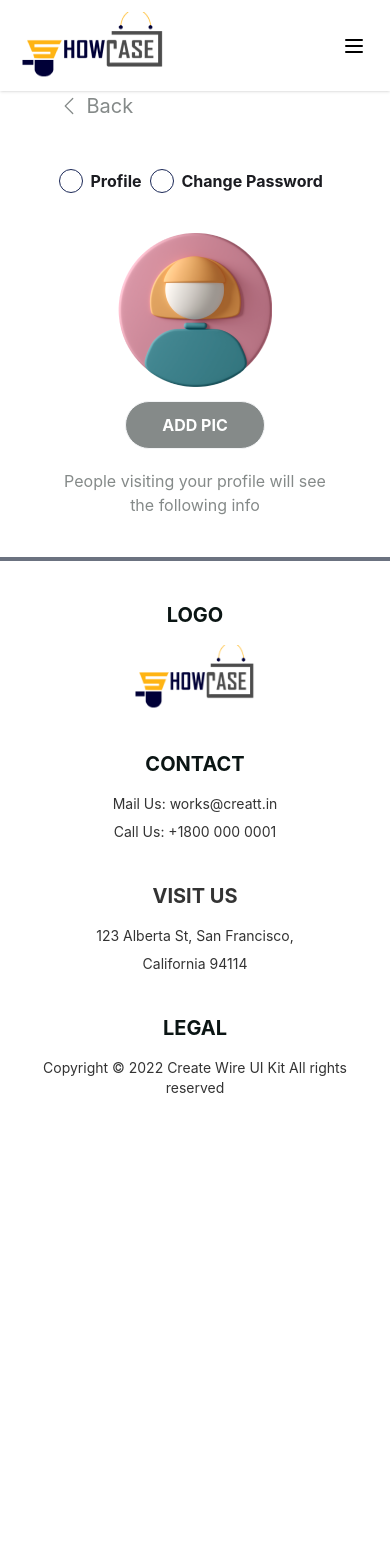
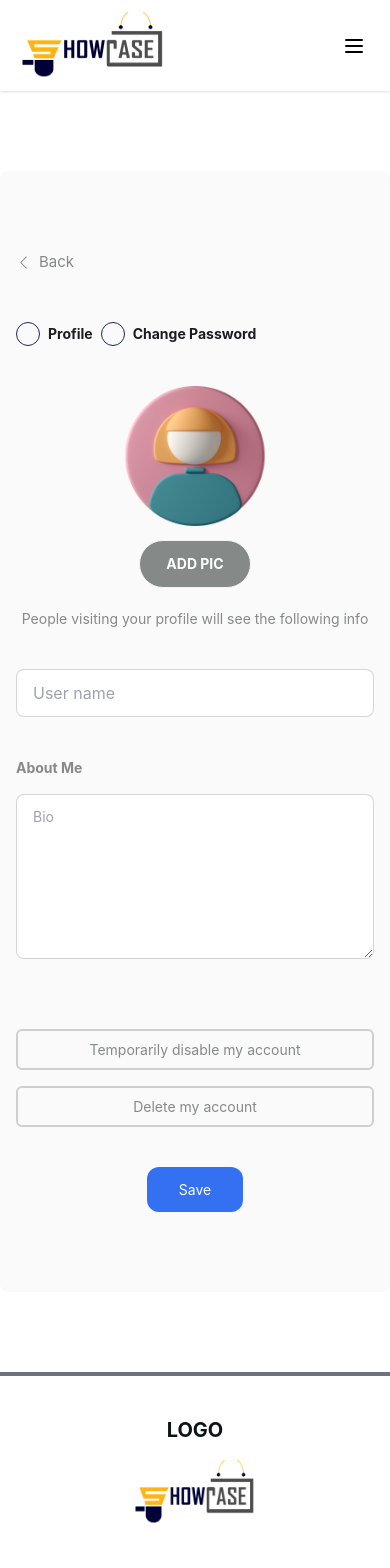
Before and after one commit to sukanya055/ShowCase-V-2, a React (Create React App) app: page /normalProfile in a window 390 px wide. Shown: the top 1568 px of the page. Before the commit the page ends 1138 px from the top, so only its background shows below. Built offline with nearby package versions, Linux system fonts and the light colour scheme.

Commit message:
profile responsive complete

```diff
--- a/src/components/Profile/NormalProfile.js
+++ b/src/components/Profile/NormalProfile.js
@@ -1,28 +1,30 @@
 import React from 'react';
 import { BsChevronLeft } from 'react-icons/bs';
 import profileImg from '../../assets/images/profile.png'
-
+import styles from './NormalProfile.module.css'
 const NormalProfile = () => {
     return (
         <>
-            <div>
-                <div className='w-[70%] mx-auto'>
+            <div className='my-20'>
+                <div
+                    className={`w-full lg:w-[830px]  mx-auto bg-[#FAFAFA] px-4 md:px-16 lg:px-20 py-20 rounded-lg ${styles.normalProfileBoxShadow}`}
+                >
                     <button
-                        className='flex gap-2 items-center text-[#858A89] text-[20px] '
+                        className='flex gap-2 items-center text-[#858A89] text-[15px] md:text-[20px] '
                     ><BsChevronLeft /> Back</button>
                     <div className='flex items-center gap-2 mt-12'>
                         <div className='flex items-center gap-2'>
                             <input type="radio" name="radio-2" className="radio radio-primary" />
-                            <label className='text-[#1B1C21] text-[16px] font-bold' htmlFor="">Profile</label>
+                            <label className='text-[#1B1C21] text-[14px] md:text-[16px] font-bold' htmlFor="">Profile</label>
                         </div>
                         <div className='flex items-center gap-2'>
                             <input type="radio" name="radio-2" className="radio radio-primary" />
-                            <label className='text-[#1B1C21] text-[16px] font-bold' htmlFor="">Change Password</label>
+                            <label className='text-[#1B1C21] text-[14px] md:text-[16px] font-bold' htmlFor="">Change Password</label>
                         </div>
                     </div>
-                    <div className='py-10 flex justify-center'>
+                    <div className='py-10 flex justify-center '>
                         <div>
-                            <div className='w-[154px] h-[154px] rounded-[50%] mx-auto' >
+                            <div className='w-[140px] h-[140px] md:w-[154px] md:h-[154px] rounded-[50%] mx-auto' >
                                 <img className='w-full h-full object-cover' src={profileImg} alt="" />
                             </div>
                             <div className='text-center'>
@@ -32,12 +34,41 @@ const NormalProfile = () => {
                                     className='hidden'
                                 />
                                 <label
-                                    className='btn bg-[#858A89] px-[36px] mt-[14px] text-white font-bold text-[16px] rounded-full'
+                                    className='btn bg-[#858A89] px-[26px] md:px-[36px] mt-[14px] text-white font-bold text-[14px] md:text-[16px] rounded-full '
                                     htmlFor="img"
                                 >Add pic</label>
-                                <p className='mt-5 text-[#858A89] text-[16px] '>People visiting your profile will see the following info</p>
+                                <p className='mt-5 text-[#858A89] text-[14px] md:text-[16px] '>People visiting your profile will see the following info</p>
                             </div>
                         </div>
+                    </div>
+                    <div>
+                        <form className='w-full lg:w-[80%] mx-auto'>
+                            <div className='w-full'>
+                                <input
+                                    type="text"
+                                    placeholder="User name"
+                                    className="input input-bordered w-full"
+                                />
+                            </div>
+                            <div className='w-full  mt-10'>
+                                <label
+                                    className='block text-[#858A89] font-bold mb-4 text-[14px] md:text-[16px]'
+                                    htmlFor="">About Me</label>
+                                <textarea
+                                    className="textarea textarea-bordered w-full min-h-[165px]"
+                                    placeholder="Bio"
+                                ></textarea>
+                            </div>
+                            <div className='flex gap-4 justify-center mt-[64px] flex-col md:flex-row'>
+                                <p className='border-2 border-[#CED0D0] px-4 py-2 text-[#858A89] border-solid cursor-pointer text-center  rounded-md text-[14px] md:text-[16px]'>Temporarily disable my account</p>
+                                <p className='border-2 border-[#CED0D0] px-4 py-2 text-[#858A89] border-solid cursor-pointer text-center rounded-md text-[14px] md:text-[16px]'>Delete my account</p>
+                            </div>
+                            <div className='flex justify-center mt-10'>
+                                <button
+                                    className='bg-[#3371F2] text-white px-8  md:px-10 py-3 rounded-xl text-[14px] md:text-[16px]'
+                                    type='submit' >Save</button>
+                            </div>
+                        </form>
                     </div>
                 </div>
             </div>
--- /dev/null
+++ b/src/components/Profile/NormalProfile.module.css
@@ -0,0 +1,3 @@
+/* .normalProfileBoxShadow{
+    box-shadow: rgba(453,553,53,0.7);
+} */
```
